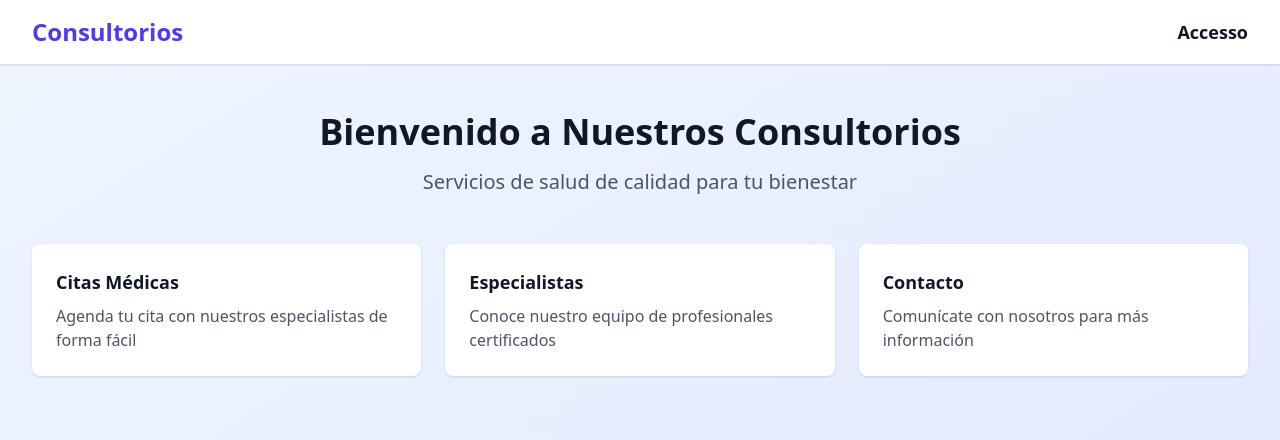
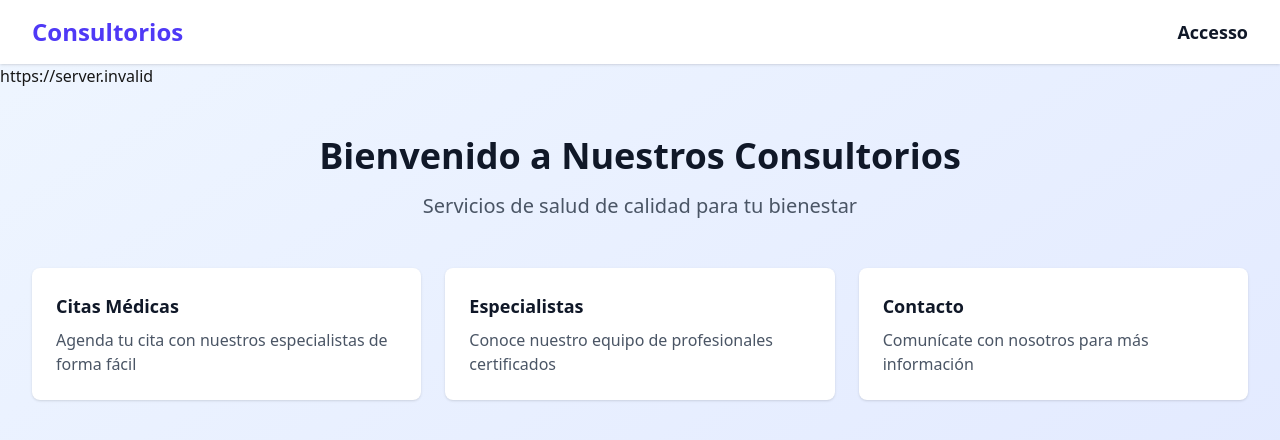
Before and after one commit to alanq549/App-Consultorios, a React (Vite) app in the folder app-consultorio/: page /home in a window 1280 px wide. Shown: the top 440 px of the page. Built offline with nearby package versions, Linux system fonts and the light colour scheme; no server answers.

Commit message:
variables

```diff
--- a/app-consultorio/src/pages/Home.tsx
+++ b/app-consultorio/src/pages/Home.tsx
@@ -1,4 +1,5 @@
 import { Link } from "react-router-dom";
+import {staticbackend} from "@/config/variables";
 
 export default function Home() {
   return (
@@ -17,6 +18,7 @@
           </div>
         </div>
       </nav>
+      <p>{staticbackend}</p>
 
       <main className="max-w-7xl mx-auto px-4 sm:px-6 lg:px-8 py-12">
         <section className="text-center mb-12">
```
